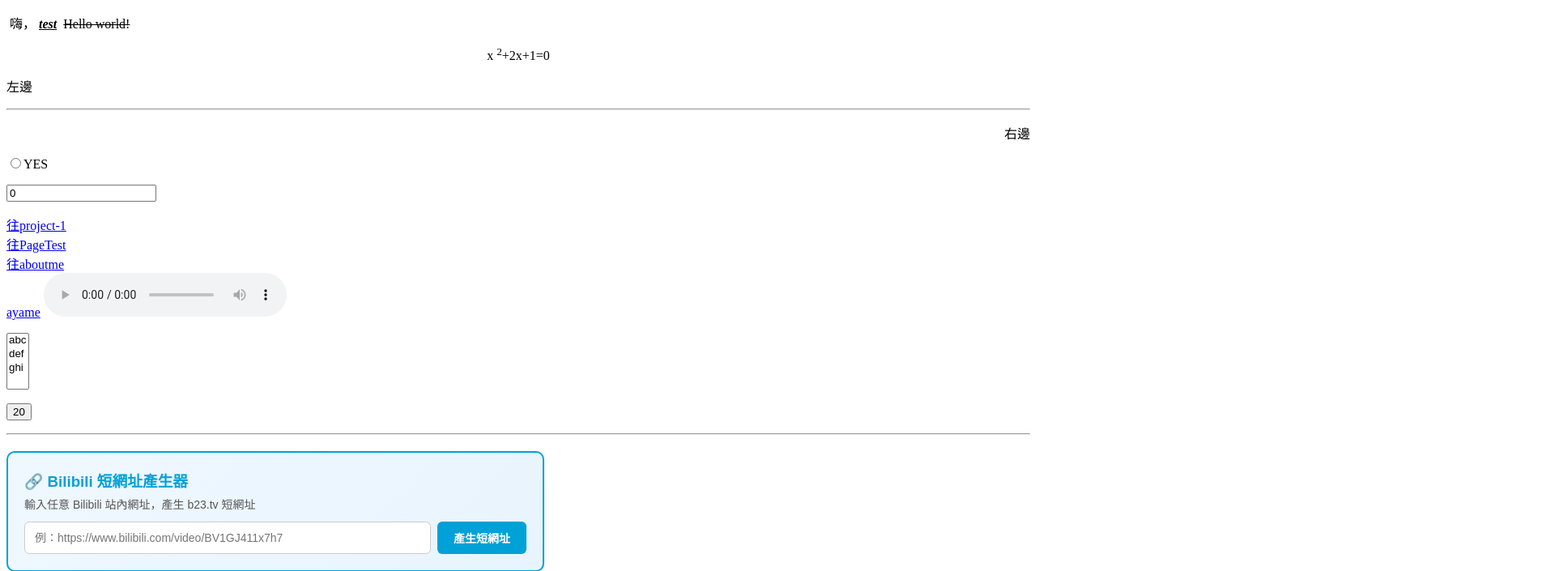
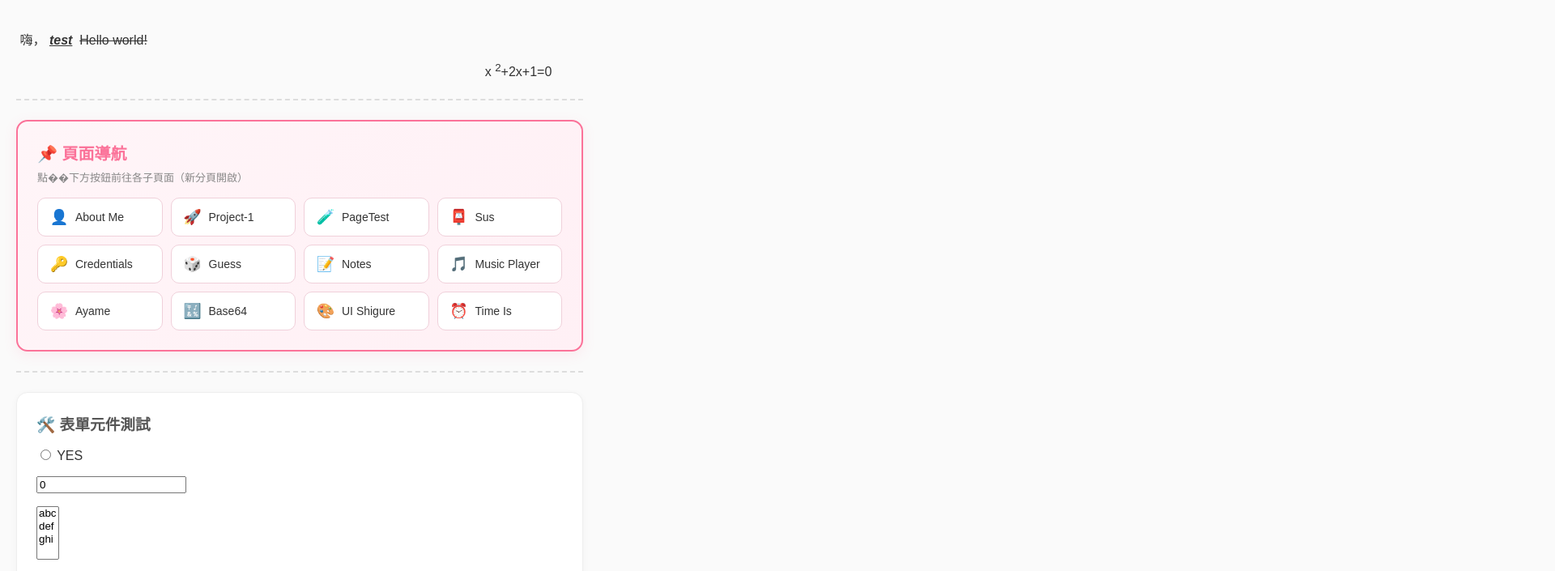
Before and after one commit to rushiaismywaifu/rushiaismywaifu.github.io, a plain HTML site: page index.html in a window 1280 px wide. Shown: the top 705 px of the page at 81% size, 1920 px wide, since content can reach past the window. Drawn offline with Linux system fonts and the light colour scheme.

Commit message:
Refactor index.html with new layout and styles
Updated HTML structure, styles, and added navigation section.

```diff
--- a/index.html
+++ b/index.html
@@ -11,22 +11,100 @@
     <meta property="og:type" content="website">
     <meta property="og:site_name" content="Rushia My Beloved">
     <style>
+      * { box-sizing: border-box; }
+      body {
+        font-family: Arial, "Microsoft JhengHei", sans-serif;
+        margin: 0;
+        padding: 20px;
+        background: #fafafa;
+        color: #333;
+      }
+
+      /* ===== 導航區塊 ===== */
+      .nav-section {
+        max-width: 700px;
+        margin: 20px 0;
+        padding: 24px;
+        border: 2px solid #fb7299;
+        border-radius: 14px;
+        background: linear-gradient(135deg, #fff5f8, #fff0f5);
+        box-shadow: 0 4px 16px rgba(251,114,153,.12);
+      }
+      .nav-section h3 {
+        margin: 0 0 6px 0;
+        color: #fb7299;
+        font-size: 20px;
+      }
+      .nav-section .nav-desc {
+        margin: 0 0 16px 0;
+        color: #888;
+        font-size: 13px;
+      }
+      .nav-grid {
+        display: grid;
+        grid-template-columns: repeat(auto-fill, minmax(150px, 1fr));
+        gap: 10px;
+      }
+      .nav-grid a {
+        display: flex;
+        align-items: center;
+        gap: 8px;
+        padding: 12px 14px;
+        background: #fff;
+        border: 1px solid #f0d0da;
+        border-radius: 10px;
+        color: #333;
+        text-decoration: none;
+        font-size: 14px;
+        font-weight: 500;
+        transition: all .25s ease;
+        position: relative;
+        overflow: hidden;
+      }
+      .nav-grid a::before {
+        content: '';
+        position: absolute;
+        top: 0; left: 0;
+        width: 4px; height: 100%;
+        background: #fb7299;
+        transform: scaleY(0);
+        transition: transform .25s ease;
+        border-radius: 0 4px 4px 0;
+      }
+      .nav-grid a:hover {
+        border-color: #fb7299;
+        background: #fff5f8;
+        transform: translateY(-2px);
+        box-shadow: 0 4px 12px rgba(251,114,153,.15);
+      }
+      .nav-grid a:hover::before {
+        transform: scaleY(1);
+      }
+      .nav-grid a .nav-icon {
+        font-size: 18px;
+        flex-shrink: 0;
+        width: 24px;
+        text-align: center;
+      }
+
+      /* ===== Bilibili 短網址 ===== */
       .bili-short-url-box {
         margin: 20px 0;
-        padding: 20px;
+        padding: 24px;
         border: 2px solid #00a1d6;
-        border-radius: 10px;
+        border-radius: 14px;
         background: linear-gradient(135deg, #f0f8ff, #e8f4fd);
-        max-width: 620px;
-        font-family: Arial, "Microsoft JhengHei", sans-serif;
+        max-width: 700px;
+        box-shadow: 0 4px 16px rgba(0,161,214,.1);
       }
       .bili-short-url-box h3 {
         margin: 0 0 6px 0;
         color: #00a1d6;
+        font-size: 20px;
       }
       .bili-short-url-box .desc {
-        margin: 0 0 12px 0;
-        color: #555;
+        margin: 0 0 14px 0;
+        color: #666;
         font-size: 14px;
       }
       .bili-short-url-box .input-row {
@@ -37,39 +115,41 @@
       .bili-short-url-box input[type="text"] {
         flex: 1;
         min-width: 200px;
-        padding: 10px 12px;
+        padding: 10px 14px;
         border: 1px solid #ccc;
-        border-radius: 6px;
+        border-radius: 8px;
         font-size: 14px;
         outline: none;
-        transition: border-color .3s;
+        transition: border-color .3s, box-shadow .3s;
       }
       .bili-short-url-box input[type="text"]:focus {
         border-color: #00a1d6;
+        box-shadow: 0 0 0 3px rgba(0,161,214,.15);
       }
       .gen-btn {
-        padding: 10px 20px;
+        padding: 10px 22px;
         background: #00a1d6;
         color: #fff;
         border: none;
-        border-radius: 6px;
+        border-radius: 8px;
         cursor: pointer;
         font-size: 14px;
         font-weight: bold;
-        transition: background .3s;
+        transition: background .3s, transform .15s;
         white-space: nowrap;
       }
-      .gen-btn:hover { background: #0087b3; }
-      .gen-btn:disabled { background: #aaa; cursor: not-allowed; }
+      .gen-btn:hover { background: #0087b3; transform: translateY(-1px); }
+      .gen-btn:active { transform: translateY(0); }
+      .gen-btn:disabled { background: #aaa; cursor: not-allowed; transform: none; }
       #shortUrlResult {
         display: none;
         margin-top: 12px;
-        padding: 12px;
+        padding: 14px;
         background: #fff;
-        border-radius: 6px;
+        border-radius: 8px;
         border: 1px solid #ddd;
         word-break: break-all;
-        line-height: 1.7;
+        line-height: 1.8;
         font-size: 14px;
       }
       #shortUrlResult a {
@@ -83,34 +163,122 @@
         background: #fb7299;
         color: #fff;
         border: none;
-        border-radius: 4px;
+        border-radius: 6px;
         cursor: pointer;
         font-size: 13px;
         margin-left: 8px;
         transition: background .3s;
       }
       .copy-btn:hover { background: #e0527a; }
+
+      /* ===== 其他區塊 ===== */
+      .content-section {
+        max-width: 700px;
+        margin: 20px 0;
+        padding: 24px;
+        background: #fff;
+        border: 1px solid #eee;
+        border-radius: 14px;
+        box-shadow: 0 2px 8px rgba(0,0,0,.04);
+      }
+      .content-section h3 {
+        margin: 0 0 12px 0;
+        color: #555;
+      }
+
+      hr {
+        border: none;
+        border-top: 2px dashed #ddd;
+        margin: 24px 0;
+        max-width: 700px;
+      }
+
+      /* ===== 底部圖片 ===== */
+      .bottom-img {
+        max-width: 100%;
+        height: auto;
+        border-radius: 12px;
+        margin-top: 20px;
+        box-shadow: 0 4px 20px rgba(0,0,0,.08);
+      }
     </style>
   </head>
   <body>
+
     <p>&nbsp;嗨， <u><em><strong>test</strong></em></u>&nbsp; <s>Hello world!</s></p>
-    <p style="text-align:center">x <sup>2</sup>+2x+1=0 </p>
-    <p>左邊</p>
+    <p style="text-align:center">x <sup>2</sup>+2x+1=0</p>
+
     <hr />
-    <p style="text-align:right">右邊</p>
-    <p><input name="我是按鈕" type="radio" value="YES" />YES </p>
-    <p><input maxlength="10" name="文字" type="email" value="0" /></p>
-    <a href="https://rushiaismywaifu.github.io/project-1" target="_blank">往project-1</a><br />
-    <a href="/PageTest" target="_blank">往PageTest</a><br />
-    <a href="/aboutme" target="_blank">往aboutme</a><br />
-    <a href="https://raw.githubusercontent.com/rushiaismywaifu/PageTest/gh-pages/ayame.mp3">ayame</a>
-    <audio src="https://raw.githubusercontent.com/rushiaismywaifu/PageTest/gh-pages/ayame.mp3" controls></audio>
-    <p><select multiple="true" name="欄位">
-        <option value="50">abc</option>
-        <option value="0">def</option>
-        <option value="-5">ghi</option>
-      </select></p>
-    <p><input name="按鈕嗎" type="button" value="20" /></p>
+
+    <!-- ===== 導航區塊 ===== -->
+    <div class="nav-section">
+      <h3>📌 頁面導航</h3>
+      <p class="nav-desc">點��下方按鈕前往各子頁面（新分頁開啟）</p>
+      <div class="nav-grid">
+        <a href="/aboutme" target="_blank">
+          <span class="nav-icon">👤</span> About Me
+        </a>
+        <a href="/project-1" target="_blank">
+          <span class="nav-icon">🚀</span> Project-1
+        </a>
+        <a href="/PageTest" target="_blank">
+          <span class="nav-icon">🧪</span> PageTest
+        </a>
+        <a href="/Sus" target="_blank">
+          <span class="nav-icon">📮</span> Sus
+        </a>
+        <a href="/credentials" target="_blank">
+          <span class="nav-icon">🔑</span> Credentials
+        </a>
+        <a href="/guess" target="_blank">
+          <span class="nav-icon">🎲</span> Guess
+        </a>
+        <a href="/minimalist-notes" target="_blank">
+          <span class="nav-icon">📝</span> Notes
+        </a>
+        <a href="/music-player" target="_blank">
+          <span class="nav-icon">🎵</span> Music Player
+        </a>
+        <a href="/ayame" target="_blank">
+          <span class="nav-icon">🌸</span> Ayame
+        </a>
+        <a href="/base64" target="_blank">
+          <span class="nav-icon">🔣</span> Base64
+        </a>
+        <a href="/ui_shigure" target="_blank">
+          <span class="nav-icon">🎨</span> UI Shigure
+        </a>
+        <a href="/timeis" target="_blank">
+          <span class="nav-icon">⏰</span> Time Is
+        </a>
+      </div>
+    </div>
+
+    <hr />
+
+    <!-- ===== 小元件測試 ===== -->
+    <div class="content-section">
+      <h3>🛠️ 表單元件測試</h3>
+      <p><input name="我是按鈕" type="radio" value="YES" /> YES</p>
+      <p><input maxlength="10" name="文字" type="email" value="0" /></p>
+      <p>
+        <select multiple="true" name="欄位">
+          <option value="50">abc</option>
+          <option value="0">def</option>
+          <option value="-5">ghi</option>
+        </select>
+      </p>
+      <p><input name="按鈕嗎" type="button" value="20" /></p>
+    </div>
+
+    <!-- ===== 音訊 ===== -->
+    <div class="content-section">
+      <h3>🎧 Ayame 音訊</h3>
+      <audio src="https://raw.githubusercontent.com/rushiaismywaifu/PageTest/gh-pages/ayame.mp3" controls style="width:100%;"></audio>
+      <p style="margin-top:8px;">
+        <a href="https://raw.githubusercontent.com/rushiaismywaifu/PageTest/gh-pages/ayame.mp3" style="color:#00a1d6;">⬇️ 下載 ayame.mp3</a>
+      </p>
+    </div>
 
     <hr />
 
@@ -126,15 +294,16 @@
       </div>
       <div id="shortUrlResult"></div>
     </div>
-    <!-- ===== 結束 ===== -->
 
-    <p><img alt="" src="https://raw.githubusercontent.com/rushiaismywaifu/rushiaismywaifu.github.io/main/d.png" style="float:left; height:1667px; width:2277px" /></p>
-    <p style="text-align:right">&nbsp;</p>
+    <hr />
+
+    <!-- ===== 底部圖片 ===== -->
+    <p>
+      <img alt="底部圖片" class="bottom-img"
+           src="https://raw.githubusercontent.com/rushiaismywaifu/rushiaismywaifu.github.io/main/d.png" />
+    </p>
 
     <script>
-    /*
-     * ★★★ 把這裡換成你自己部署的 Cloudflare Worker 網址 ★★★
-     */
     var WORKER_URL = 'https://soft-boat-f648.csgtung88.workers.dev';
 
     async function generateShortUrl() {
@@ -145,7 +314,6 @@
 
       result.style.display = 'block';
 
-      /* 基本驗證 */
       if (!url) {
         result.innerHTML = '<span style="color:#e74c3c">⚠️ 請輸入 Bilibili 網址</span>';
         return;
@@ -156,12 +324,10 @@
         return;
       }
 
-      /* 載入狀態 */
       btn.disabled = true;
       btn.textContent = '處理中…';
       result.innerHTML = '<span style="color:#666">⏳ 產生中，請稍候…</span>';
 
-      /* 組裝 POST body */
       var params = new URLSearchParams({
         platform:      'unix',
         share_channel: 'COPY',
@@ -180,7 +346,6 @@
         });
 
         var data = await resp.json();
-
         btn.disabled = false;
         btn.textContent = '產生短網址';
 
@@ -202,7 +367,6 @@
             '<span style="color:#e74c3c">❌ 產生失敗：' +
             escapeHtml(data.message || JSON.stringify(data)) + '</span>';
         }
-
       } catch (e) {
         btn.disabled = false;
         btn.textContent = '產生短網址';
```
